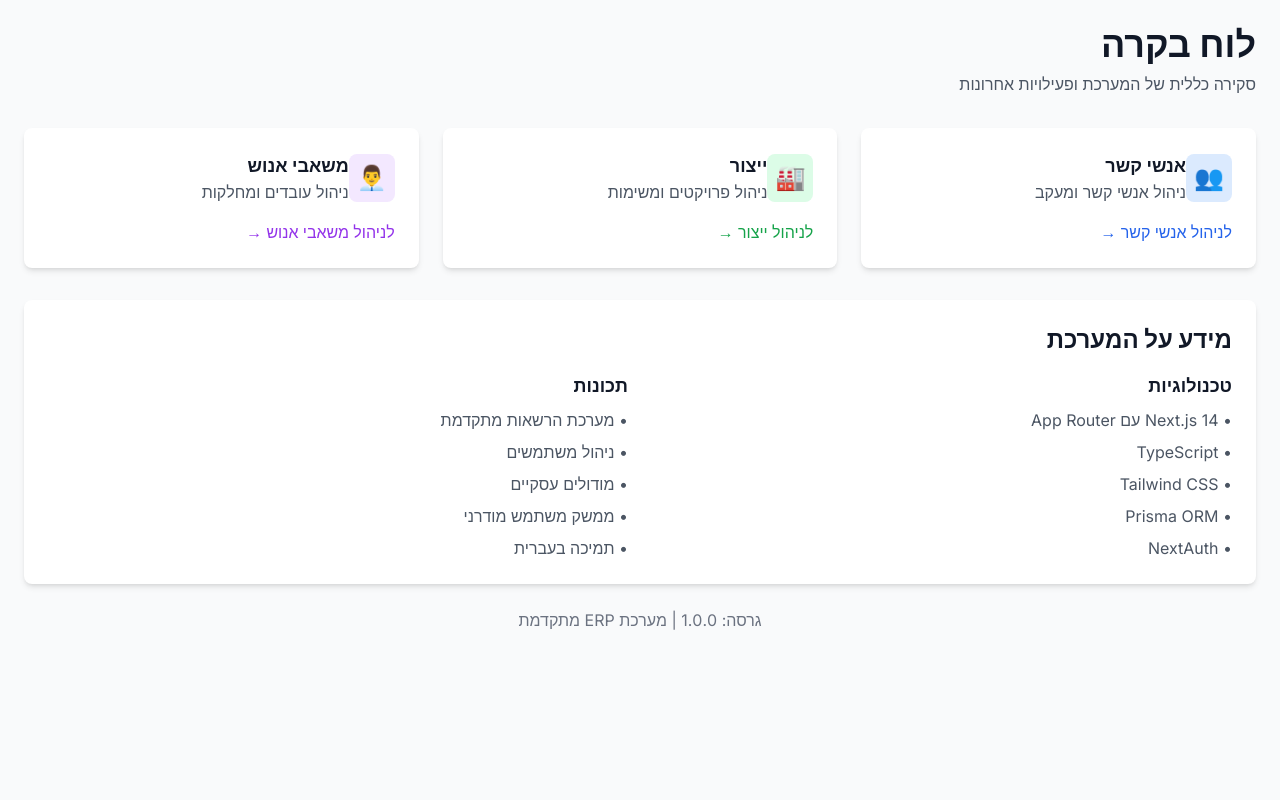
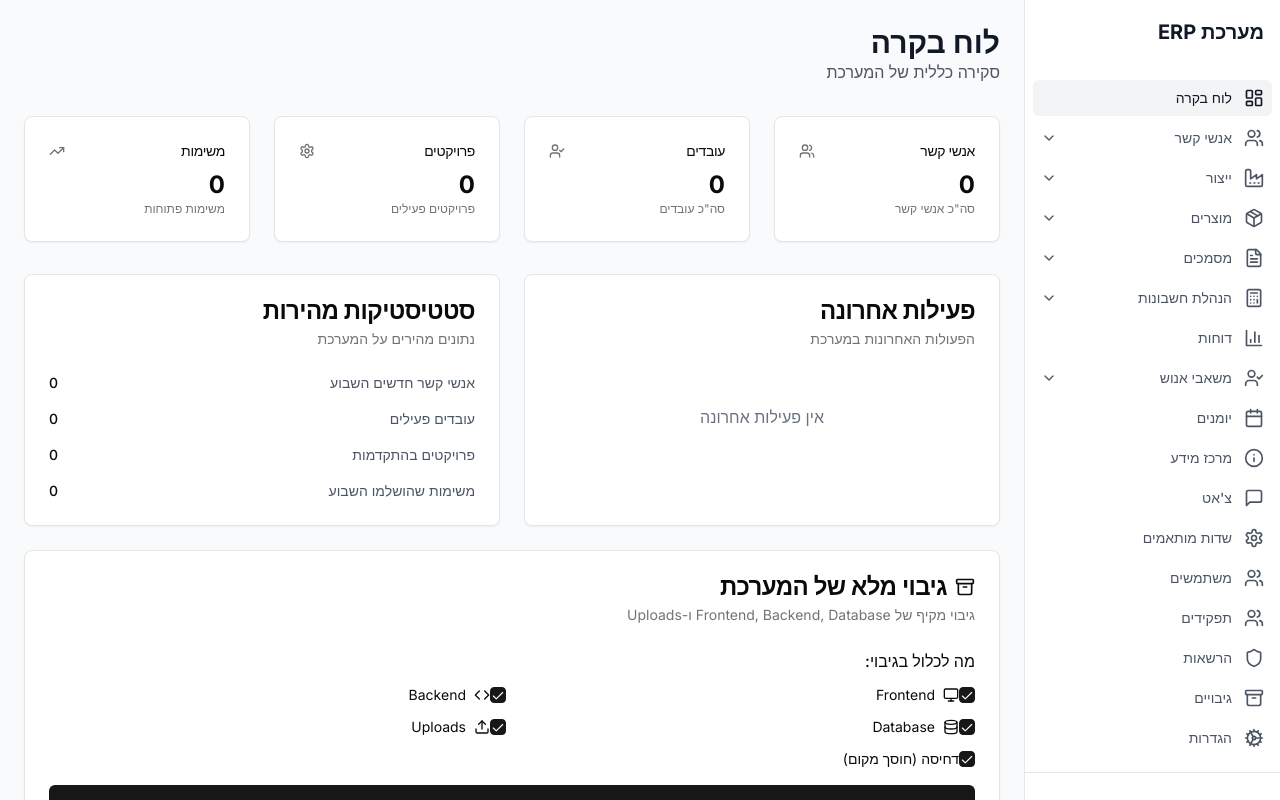
Before and after one commit to andreygorlov/POPROB, a Next.js app: page /dashboard in a window 1280 px wide. Shown: the top 800 px of the page. Built offline with nearby package versions, Linux system fonts and the light colour scheme.

Commit message:
revert: החזרת המצב למצב המקורי לפני GitHub Pages

```diff
--- a/app/dashboard/page.tsx
+++ b/app/dashboard/page.tsx
@@ -1,95 +1,11 @@
-export default function DashboardPage() {
+import { DashboardLayout } from '@/components/layout/dashboard-layout'
+import { DashboardOverview } from '@/components/dashboard/overview'
+
+export default async function DashboardPage() {
+  // Skip authentication for now
   return (
-    <div className="min-h-screen bg-gray-50 p-6">
-      <div className="max-w-7xl mx-auto">
-        <div className="mb-8">
-          <h1 className="text-4xl font-bold text-gray-900 mb-2">לוח בקרה</h1>
-          <p className="text-gray-600">סקירה כללית של המערכת ופעילויות אחרונות</p>
-        </div>
-
-        <div className="grid grid-cols-1 md:grid-cols-2 lg:grid-cols-3 gap-6 mb-8">
-          <div className="bg-white rounded-lg shadow-md p-6">
-            <div className="flex items-center">
-              <div className="p-2 bg-blue-100 rounded-lg">
-                <span className="text-2xl">👥</span>
-              </div>
-              <div className="ml-4">
-                <h3 className="text-lg font-semibold text-gray-900">אנשי קשר</h3>
-                <p className="text-gray-600">ניהול אנשי קשר ומעקב</p>
-              </div>
-            </div>
-            <div className="mt-4">
-              <a href="/contacts" className="text-blue-600 hover:text-blue-800 font-medium">
-                לניהול אנשי קשר →
-              </a>
-            </div>
-          </div>
-
-          <div className="bg-white rounded-lg shadow-md p-6">
-            <div className="flex items-center">
-              <div className="p-2 bg-green-100 rounded-lg">
-                <span className="text-2xl">🏭</span>
-              </div>
-              <div className="ml-4">
-                <h3 className="text-lg font-semibold text-gray-900">ייצור</h3>
-                <p className="text-gray-600">ניהול פרויקטים ומשימות</p>
-              </div>
-            </div>
-            <div className="mt-4">
-              <a href="/production" className="text-green-600 hover:text-green-800 font-medium">
-                לניהול ייצור →
-              </a>
-            </div>
-          </div>
-
-          <div className="bg-white rounded-lg shadow-md p-6">
-            <div className="flex items-center">
-              <div className="p-2 bg-purple-100 rounded-lg">
-                <span className="text-2xl">👨‍💼</span>
-              </div>
-              <div className="ml-4">
-                <h3 className="text-lg font-semibold text-gray-900">משאבי אנוש</h3>
-                <p className="text-gray-600">ניהול עובדים ומחלקות</p>
-              </div>
-            </div>
-            <div className="mt-4">
-              <a href="/hr" className="text-purple-600 hover:text-purple-800 font-medium">
-                לניהול משאבי אנוש →
-              </a>
-            </div>
-          </div>
-        </div>
-
-        <div className="bg-white rounded-lg shadow-md p-6">
-          <h2 className="text-2xl font-bold text-gray-900 mb-4">מידע על המערכת</h2>
-          <div className="grid grid-cols-1 md:grid-cols-2 gap-6">
-            <div>
-              <h3 className="text-lg font-semibold text-gray-900 mb-2">טכנולוגיות</h3>
-              <ul className="space-y-2 text-gray-600">
-                <li>• Next.js 14 עם App Router</li>
-                <li>• TypeScript</li>
-                <li>• Tailwind CSS</li>
-                <li>• Prisma ORM</li>
-                <li>• NextAuth</li>
-              </ul>
-            </div>
-            <div>
-              <h3 className="text-lg font-semibold text-gray-900 mb-2">תכונות</h3>
-              <ul className="space-y-2 text-gray-600">
-                <li>• מערכת הרשאות מתקדמת</li>
-                <li>• ניהול משתמשים</li>
-                <li>• מודולים עסקיים</li>
-                <li>• ממשק משתמש מודרני</li>
-                <li>• תמיכה בעברית</li>
-              </ul>
-            </div>
-          </div>
-        </div>
-
-        <div className="mt-6 text-center text-gray-500">
-          <p>גרסה: 1.0.0 | מערכת ERP מתקדמת</p>
-        </div>
-      </div>
-    </div>
+    <DashboardLayout>
+      <DashboardOverview />
+    </DashboardLayout>
   )
 }
--- a/app/page.tsx
+++ b/app/page.tsx
@@ -1,43 +1,6 @@
-export default function HomePage() {
-  return (
-    <div className="min-h-screen bg-gradient-to-br from-blue-600 via-purple-600 to-indigo-800 flex items-center justify-center p-4">
-      <div className="bg-white/10 backdrop-blur-lg rounded-2xl p-8 max-w-2xl w-full text-center text-white shadow-2xl">
-        <div className="mb-8">
-          <h1 className="text-5xl font-bold mb-4">🏢 מערכת ERP</h1>
-          <p className="text-xl mb-2">מערכת ניהול משאבי ארגון מתקדמת</p>
-          <p className="text-lg opacity-90">בנויה עם Next.js, TypeScript, ו-Prisma</p>
-        </div>
+import { redirect } from 'next/navigation'
 
-        <div className="grid grid-cols-1 md:grid-cols-3 gap-6 mb-8">
-          <div className="bg-white/10 rounded-lg p-4">
-            <div className="text-3xl mb-2">👥</div>
-            <h3 className="font-semibold mb-2">אנשי קשר</h3>
-            <p className="text-sm opacity-80">ניהול אנשי קשר ומעקב</p>
-          </div>
-          <div className="bg-white/10 rounded-lg p-4">
-            <div className="text-3xl mb-2">🏭</div>
-            <h3 className="font-semibold mb-2">ייצור</h3>
-            <p className="text-sm opacity-80">ניהול פרויקטים ומשימות</p>
-          </div>
-          <div className="bg-white/10 rounded-lg p-4">
-            <div className="text-3xl mb-2">👨‍💼</div>
-            <h3 className="font-semibold mb-2">משאבי אנוש</h3>
-            <p className="text-sm opacity-80">ניהול עובדים ומחלקות</p>
-          </div>
-        </div>
-
-        <div className="space-y-4">
-          <a
-            href="/dashboard"
-            className="inline-block bg-white text-purple-600 px-8 py-3 rounded-lg font-semibold hover:bg-gray-100 transition-colors"
-          >
-            התחל לעבוד
-          </a>
-          <p className="text-sm opacity-70">
-            גרסה: 1.0.0 | עדכון אחרון: {new Date().toLocaleDateString('he-IL')}
-          </p>
-        </div>
-      </div>
-    </div>
-  )
+export default async function HomePage() {
+  // Skip authentication for now - go directly to dashboard
+  redirect('/dashboard')
 }
--- a/next.config.js
+++ b/next.config.js
@@ -2,22 +2,6 @@
 const nextConfig = {
   images: {
     domains: ['localhost'],
-    unoptimized: true,
-  },
-  output: 'export',
-  trailingSlash: true,
-  skipTrailingSlashRedirect: true,
-  distDir: 'out',
-  assetPrefix: process.env.NODE_ENV === 'production' ? '/POPROB' : '',
-  basePath: process.env.NODE_ENV === 'production' ? '/POPROB' : '',
-  eslint: {
-    ignoreDuringBuilds: true,
-  },
-  typescript: {
-    ignoreBuildErrors: true,
-  },
-  experimental: {
-    missingSuspenseWithCSRBailout: false,
   },
 }
 
--- a/public/index.html
+++ /dev/null
@@ -1,58 +0,0 @@
-<!DOCTYPE html>
-<html lang="he" dir="rtl">
-<head>
-    <meta charset="UTF-8">
-    <meta name="viewport" content="width=device-width, initial-scale=1.0">
-    <title>מערכת ERP</title>
-    <style>
-        body {
-            font-family: Arial, sans-serif;
-            text-align: center;
-            padding: 50px;
-            background: linear-gradient(135deg, #667eea 0%, #764ba2 100%);
-            color: white;
-            margin: 0;
-            height: 100vh;
-            display: flex;
-            align-items: center;
-            justify-content: center;
-        }
-        .container {
-            background: rgba(255, 255, 255, 0.1);
-            padding: 40px;
-            border-radius: 20px;
-            backdrop-filter: blur(10px);
-            box-shadow: 0 8px 32px rgba(0, 0, 0, 0.3);
-        }
-        h1 {
-            font-size: 3em;
-            margin-bottom: 20px;
-        }
-        p {
-            font-size: 1.2em;
-            margin-bottom: 30px;
-        }
-        .btn {
-            background: #4CAF50;
-            color: white;
-            padding: 15px 30px;
-            text-decoration: none;
-            border-radius: 10px;
-            font-size: 1.1em;
-            transition: background 0.3s;
-            display: inline-block;
-        }
-        .btn:hover {
-            background: #45a049;
-        }
-    </style>
-</head>
-<body>
-    <div class="container">
-        <h1>🏢 מערכת ERP</h1>
-        <p>מערכת ניהול משאבי ארגון מתקדמת</p>
-        <p>בנויה עם Next.js, TypeScript, ו-Prisma</p>
-        <a href="/dashboard" class="btn">התחל לעבוד</a>
-    </div>
-</body>
-</html>
```
